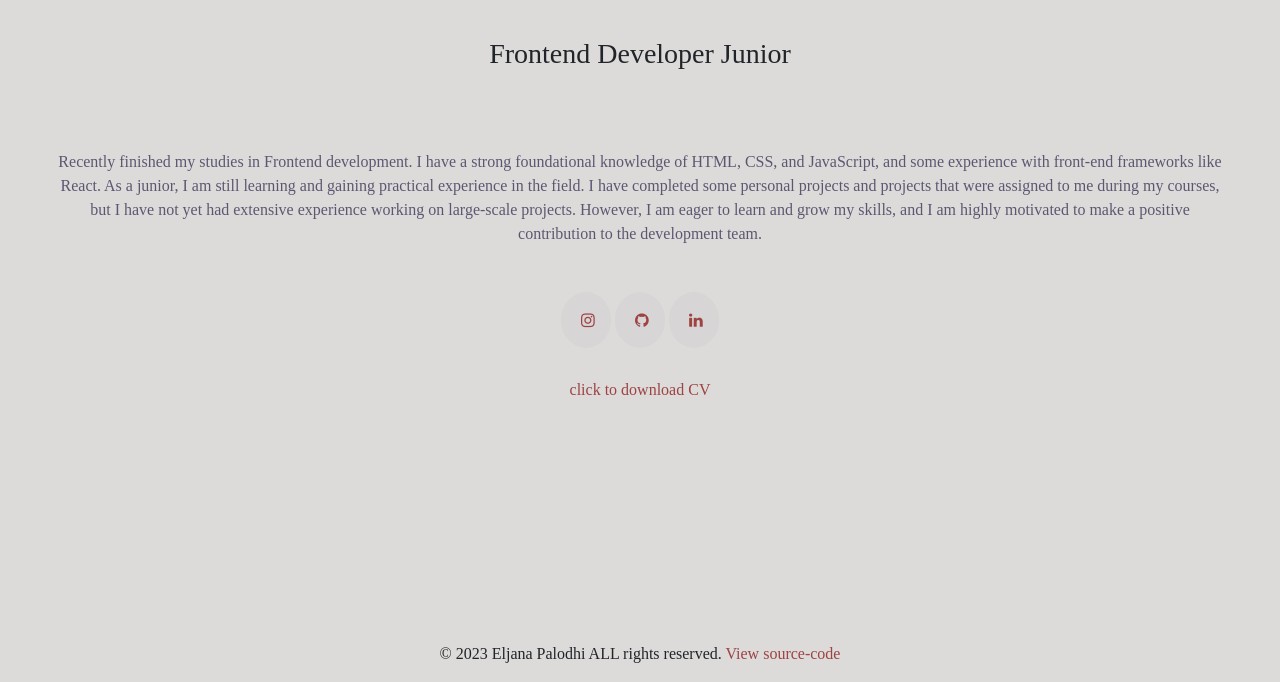
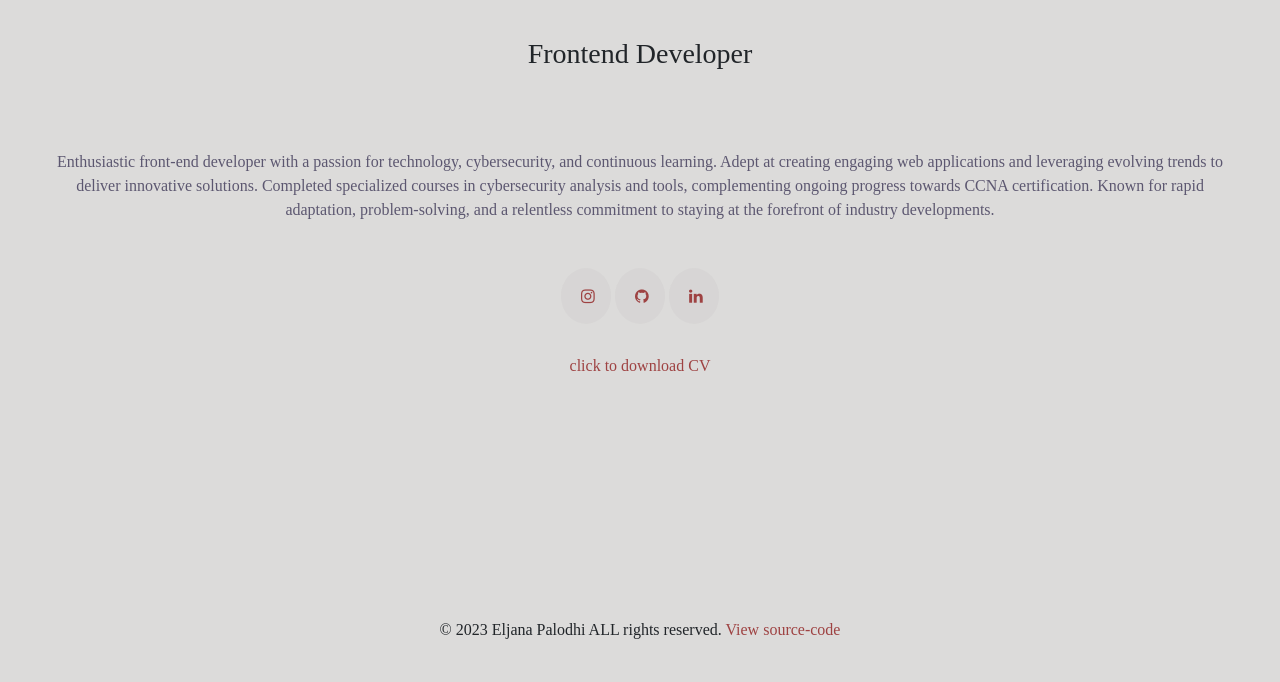
Before and after one commit to eljanaPalodhi/eljanapalodi-portfolio, a plain HTML site: page about.html in a window 1280 px wide. Shown: the part 193-875 px from the top of the page. After the commit the page ends 851 px from the top, so only its background shows below. Drawn offline with nearby package versions, Linux system fonts and the light colour scheme.

Commit message:
updated cv

```diff
--- a/about.html
+++ b/about.html
@@ -71,16 +71,15 @@
       </div>
     </nav>
     <h1>About me!</h1>
-    <h3>Frontend Developer Junior</h3>
+    <h3>Frontend Developer</h3>
     <p>
-      Recently finished my studies in Frontend development. I have a strong
-      foundational knowledge of HTML, CSS, and JavaScript, and some experience
-      with front-end frameworks like React. As a junior, I am still learning and
-      gaining practical experience in the field. I have completed some personal
-      projects and projects that were assigned to me during my courses, but I
-      have not yet had extensive experience working on large-scale projects.
-      However, I am eager to learn and grow my skills, and I am highly motivated
-      to make a positive contribution to the development team.
+      Enthusiastic front-end developer with a passion for technology,
+      cybersecurity, and continuous learning. Adept at creating engaging web
+      applications and leveraging evolving trends to deliver innovative
+      solutions. Completed specialized courses in cybersecurity analysis and
+      tools, complementing ongoing progress towards CCNA certification. Known
+      for rapid adaptation, problem-solving, and a relentless commitment to
+      staying at the forefront of industry developments.
     </p>
 
     <link
@@ -98,7 +97,7 @@
       class="fa fa-linkedin"
     ></a>
 
-    <a href="/eljana palodhi.pdf" class="resume">click to download CV </a>
+    <a href="/EljanaPalodhi.pdf" class="resume">click to download CV </a>
     <footer class="page-footer font-small footer-dark pt-4">
       <div class="container-fluid text-center text-md-left">
         <div class="footer-copyright text-center py-3">
```
Also changed, not shown: 2 other files.
